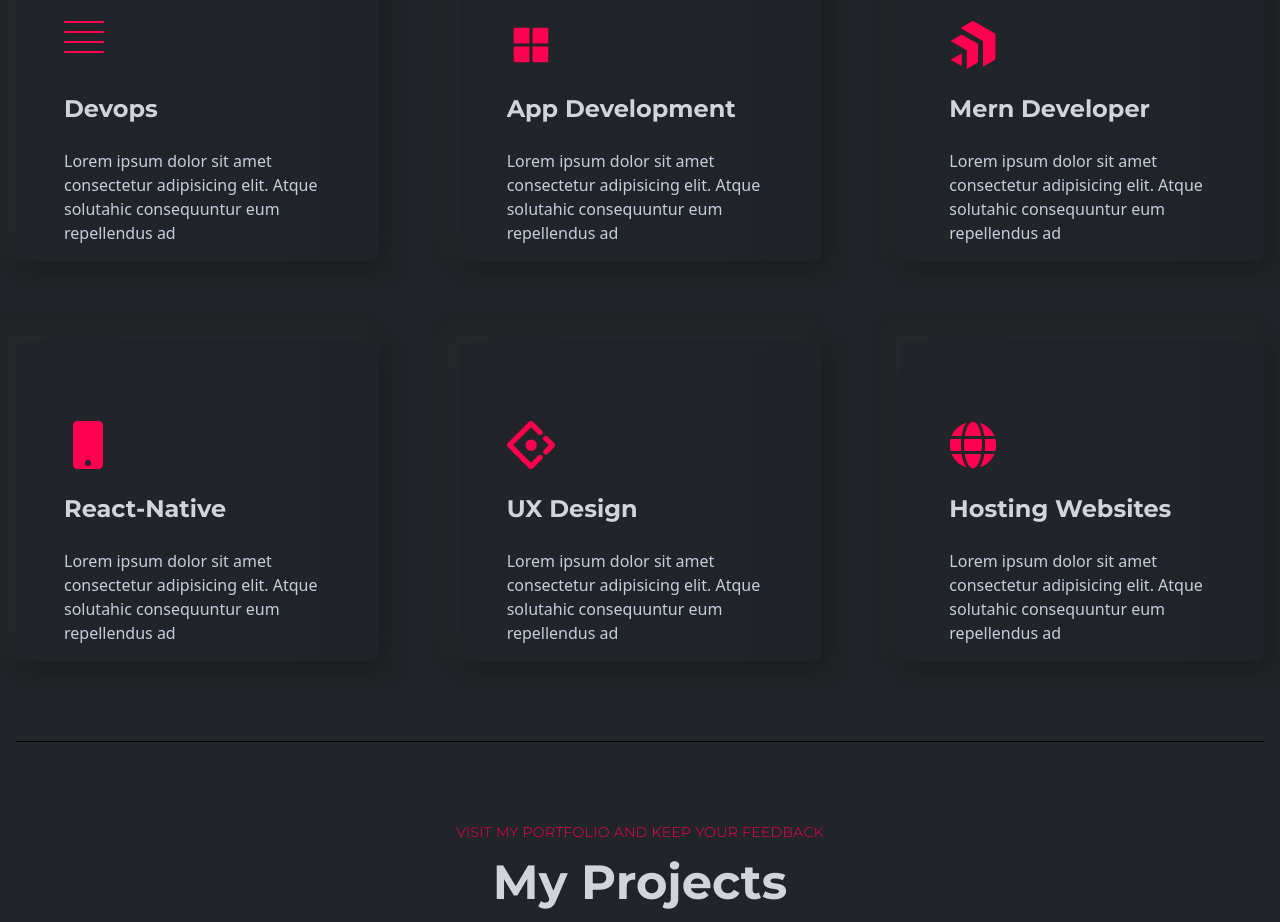
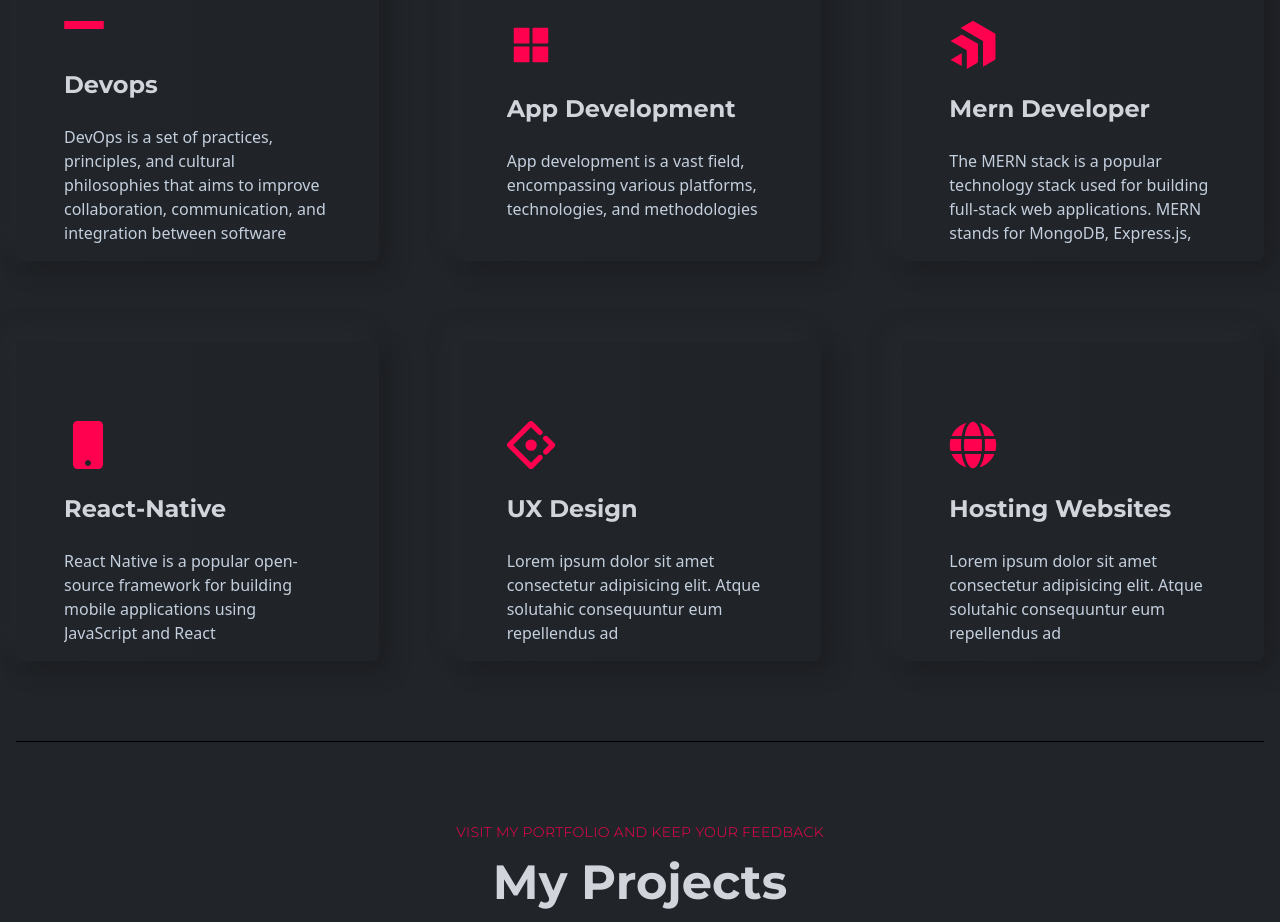
Before and after one commit to Bikash-Malu/portfolio, a React (Create React App) app: page / in a window 1280 px wide. Shown: the part 1180-2102 px from the top of the page. Built offline with nearby package versions, Linux system fonts and the light colour scheme.

Commit message:
add the fileq

```diff
--- a/src/data/data.js
+++ b/src/data/data.js
@@ -7,25 +7,25 @@ export const featuresData = [
   {
     id: 1,
     title: "Devops",
-    des: "Lorem ipsum dolor sit amet consectetur adipisicing elit. Atque solutahic consequuntur eum repellendus ad",
+    des: "DevOps is a set of practices, principles, and cultural philosophies that aims to improve collaboration, communication, and integration between software development (Dev) and IT operations (Ops) teams",
   },
   {
     id: 2,
     icon: <AiFillAppstore />,
     title: "App Development",
-    des: "Lorem ipsum dolor sit amet consectetur adipisicing elit. Atque solutahic consequuntur eum repellendus ad",
+    des: "App development is a vast field, encompassing various platforms, technologies, and methodologies",
   },
   {
     id: 3,
     icon: <SiProgress />,
     title: "Mern Developer",
-    des: "Lorem ipsum dolor sit amet consectetur adipisicing elit. Atque solutahic consequuntur eum repellendus ad",
+    des: "The MERN stack is a popular technology stack used for building full-stack web applications. MERN stands for MongoDB, Express.js, React, and Node.js",
   },
   {
     id: 4,
     icon: <FaMobile />,
     title: "React-Native",
-    des: "Lorem ipsum dolor sit amet consectetur adipisicing elit. Atque solutahic consequuntur eum repellendus ad",
+    des: "React Native is a popular open-source framework for building mobile applications using JavaScript and React",
   },
   {
     id: 5,
```
